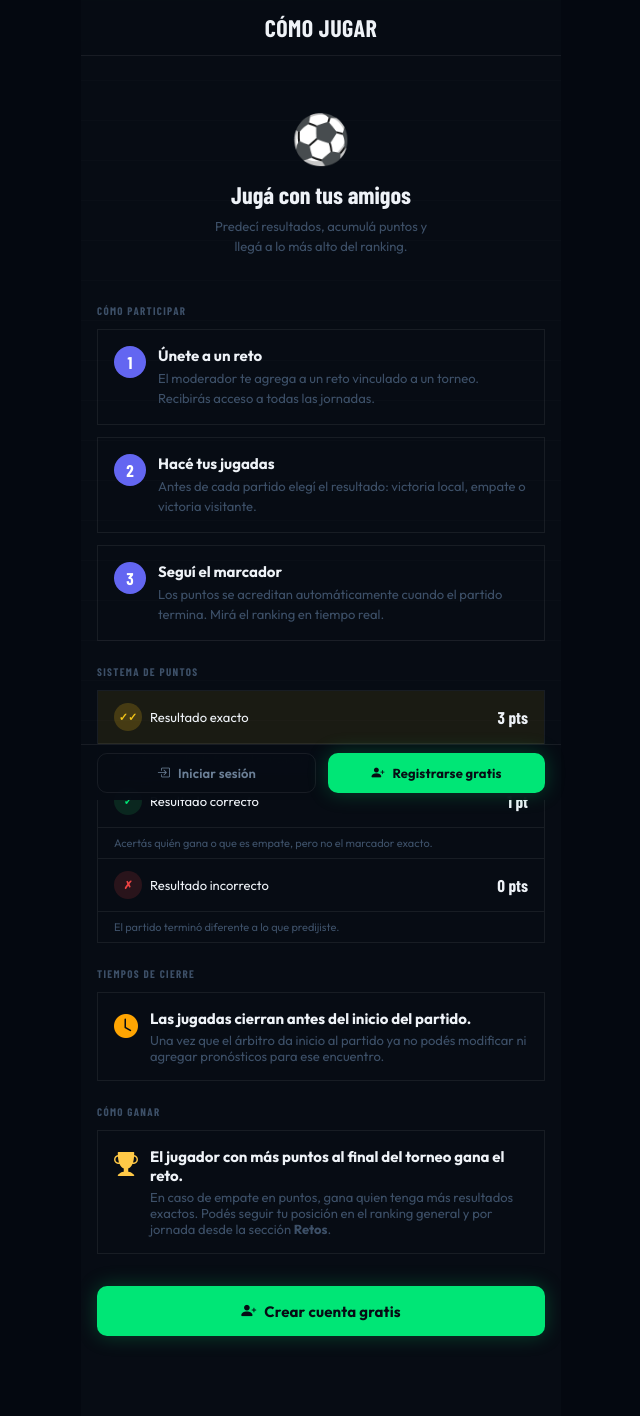
After one commit to andrei-194/polla-millonaria, a Django app: page /como-jugar/ in a window 1280 px wide. The commit adds this page. Shown: the whole page, without its empty margins (319-959 px from the left). Run offline with Django 5.2, Linux system fonts and the light colour scheme; parts of the project's set-up code (start-up, migrations or seed data) failed here and were passed over; some web fonts are replaced.

Commit message:
feat: seccion Como Jugar y sistema de Anuncios dinamicos en home
- Reemplaza 'Alertas' en nav por 'Reglas' (/como-jugar/) con icono de pregunta
- Nueva pagina Como Jugar: explica participacion, puntuacion (exacto=3pts,
  resultado=1pt) y como ganar; accesible para usuarios autenticados y anonimos
- Nueva app announcements con modelo Anuncio (titulo, cuerpo, emoji, CTA,
  fechas de vigencia, orden) administrable desde Django Admin
- Los anuncios activos aparecen en la pantalla de inicio para todos los usuarios
- CSS nuevo: .anuncio-card y .rules-* integrados al tema Stadium Night

Co-Authored-By: Claude Sonnet 4.6 <noreply@anthropic.com>

```diff
--- /dev/null
+++ b/polla_futbolera/apps/announcements/infrastructure/urls.py
@@ -0,0 +1,8 @@
+from django.urls import path
+from .views import como_jugar
+
+app_name = "announcements"
+
+urlpatterns = [
+    path("", como_jugar, name="como_jugar"),
+]
--- /dev/null
+++ b/polla_futbolera/apps/announcements/infrastructure/views.py
@@ -0,0 +1,5 @@
+from django.shortcuts import render
+
+
+def como_jugar(request):
+    return render(request, "como_jugar/index.html")
--- a/polla_futbolera/apps/quinielas/infrastructure/views.py
+++ b/polla_futbolera/apps/quinielas/infrastructure/views.py
@@ -16,6 +16,7 @@ from .forms import InscribirJugadorForm
 from .permissions import jugador_required, moderador_required
 from apps.scoring.infrastructure.models import RankingAcumulado
 from apps.tournaments.infrastructure.models import Fecha, Match
+from apps.announcements.infrastructure.models import Anuncio
 
 User = get_user_model()
 
@@ -112,6 +113,7 @@ def quiniela_list(request):
         "proximos_partidos": proximos_partidos,
         "mis_total_pts": mis_total_pts,
         "today": today_str,
+        "anuncios": Anuncio.activos_ahora(),
     })
 
 
--- a/polla_futbolera/config/settings/base.py
+++ b/polla_futbolera/config/settings/base.py
@@ -30,6 +30,7 @@ LOCAL_APPS = [
     "apps.predictions",
     "apps.scoring",
     "apps.notifications",
+    "apps.announcements",
 ]
 
 INSTALLED_APPS = DJANGO_APPS + THIRD_PARTY_APPS + LOCAL_APPS
--- a/polla_futbolera/config/urls.py
+++ b/polla_futbolera/config/urls.py
@@ -12,6 +12,7 @@ urlpatterns = [
     path("quinielas/", include("apps.quinielas.infrastructure.urls")),
     path("torneos/", include("apps.tournaments.infrastructure.urls")),
     path("notificaciones/", include("apps.notifications.infrastructure.urls")),
+    path("como-jugar/", include("apps.announcements.infrastructure.urls")),
 ] + static(settings.MEDIA_URL, document_root=settings.MEDIA_ROOT)
 
 if settings.DEBUG:
--- a/polla_futbolera/static/css/main.css
+++ b/polla_futbolera/static/css/main.css
@@ -2218,3 +2218,156 @@ textarea.form-input {
   padding: 4px 0;
   max-width: 100vw;
 }
+
+/* ── Anuncios ────────────────────────────────────────────── */
+.anuncios-list { display: flex; flex-direction: column; gap: var(--s3); margin-bottom: var(--s4); }
+
+.anuncio-card {
+  display: flex;
+  align-items: flex-start;
+  gap: var(--s3);
+  background: linear-gradient(135deg, rgba(var(--accent-rgb, 99,102,241), 0.12) 0%, rgba(var(--accent-rgb, 99,102,241), 0.04) 100%);
+  border: 1px solid rgba(var(--accent-rgb, 99,102,241), 0.25);
+  border-radius: var(--radius-lg);
+  padding: var(--s4);
+}
+
+.anuncio-card__emoji {
+  font-size: 2rem;
+  line-height: 1;
+  flex-shrink: 0;
+}
+
+.anuncio-card__body { flex: 1; min-width: 0; }
+
+.anuncio-card__titulo {
+  display: block;
+  font-size: var(--text-md);
+  font-family: var(--font-display);
+  color: var(--text-primary);
+  margin-bottom: var(--s1);
+}
+
+.anuncio-card__cuerpo {
+  font-size: var(--text-sm);
+  color: var(--text-muted);
+  margin: 0;
+  line-height: 1.5;
+}
+
+/* ── Cómo Jugar ──────────────────────────────────────────── */
+.rules-hero {
+  text-align: center;
+  padding: var(--s8) var(--s4) var(--s6);
+}
+
+.rules-hero__icon { font-size: 3rem; margin-bottom: var(--s3); }
+
+.rules-hero__title {
+  font-size: var(--text-xl);
+  font-family: var(--font-display);
+  color: var(--text-primary);
+  margin: 0 0 var(--s2);
+}
+
+.rules-hero__sub {
+  font-size: var(--text-sm);
+  color: var(--text-muted);
+  margin: 0;
+  max-width: 28ch;
+  margin-inline: auto;
+  line-height: 1.5;
+}
+
+.rules-steps { display: flex; flex-direction: column; gap: var(--s3); margin-bottom: var(--s4); }
+
+.rules-step {
+  display: flex;
+  align-items: flex-start;
+  gap: var(--s3);
+  background: var(--surface);
+  border-radius: var(--radius-lg);
+  padding: var(--s4);
+  border: 1px solid var(--border);
+}
+
+.rules-step__num {
+  width: 32px;
+  height: 32px;
+  border-radius: 50%;
+  background: var(--accent, #6366f1);
+  color: #fff;
+  font-family: var(--font-display);
+  font-size: var(--text-md);
+  display: flex;
+  align-items: center;
+  justify-content: center;
+  flex-shrink: 0;
+}
+
+.rules-step__body { flex: 1; }
+.rules-step__body strong { display: block; color: var(--text-primary); margin-bottom: var(--s1); }
+.rules-step__body p { margin: 0; font-size: var(--text-sm); color: var(--text-muted); line-height: 1.5; }
+
+.rules-points { background: var(--surface); border-radius: var(--radius-lg); border: 1px solid var(--border); overflow: hidden; margin-bottom: var(--s4); }
+
+.rules-points__row {
+  display: flex;
+  align-items: center;
+  justify-content: space-between;
+  padding: var(--s3) var(--s4);
+  border-bottom: 1px solid var(--border);
+}
+
+.rules-points__row--highlight { background: rgba(245,197,24,0.08); }
+
+.rules-points__left { display: flex; align-items: center; gap: var(--s2); }
+
+.rules-points__badge {
+  display: inline-flex;
+  align-items: center;
+  justify-content: center;
+  width: 28px;
+  height: 28px;
+  border-radius: 50%;
+  font-size: var(--text-xs);
+  font-weight: 700;
+  flex-shrink: 0;
+}
+
+.rules-points__badge--gold { background: rgba(245,197,24,0.2); color: #f5c518; }
+.rules-points__badge--green { background: rgba(34,197,94,0.15); color: var(--success, #22c55e); }
+.rules-points__badge--red { background: rgba(239,68,68,0.15); color: var(--error, #ef4444); }
+
+.rules-points__label { font-size: var(--text-sm); color: var(--text-primary); }
+
+.rules-points__val {
+  font-family: var(--font-display);
+  font-size: var(--text-md);
+  color: var(--text-primary);
+  white-space: nowrap;
+}
+
+.rules-points__desc {
+  padding: var(--s2) var(--s4);
+  font-size: var(--text-xs);
+  color: var(--text-muted);
+  margin: 0;
+  border-bottom: 1px solid var(--border);
+}
+
+.rules-points__desc:last-child { border-bottom: none; }
+
+.rules-card {
+  display: flex;
+  align-items: flex-start;
+  gap: var(--s3);
+  background: var(--surface);
+  border-radius: var(--radius-lg);
+  border: 1px solid var(--border);
+  padding: var(--s4);
+  margin-bottom: var(--s4);
+}
+
+.rules-card__icon { font-size: 1.5rem; flex-shrink: 0; margin-top: 2px; }
+.rules-card p { margin: 0; }
--- a/polla_futbolera/templates/base.html
+++ b/polla_futbolera/templates/base.html
@@ -125,11 +125,11 @@
     </span>
     {% endif %}
 
-    <a href="{% url 'notifications:list' %}"
-       class="bottom-nav__item {% block nav_notifications %}{% endblock %}"
-       aria-label="Notificaciones">
-      <i class="bi bi-bell-fill" aria-hidden="true"></i>
-      <span>Alertas</span>
+    <a href="{% url 'announcements:como_jugar' %}"
+       class="bottom-nav__item {% block nav_como_jugar %}{% endblock %}"
+       aria-label="Cómo jugar">
+      <i class="bi bi-question-circle-fill" aria-hidden="true"></i>
+      <span>Reglas</span>
     </a>
 
     <a href="{% url 'accounts:profile' %}"
--- /dev/null
+++ b/polla_futbolera/templates/como_jugar/index.html
@@ -0,0 +1,108 @@
+{% extends "base.html" %}
+
+{% block title %}Cómo jugar — Toque{% endblock %}
+{% block page_title %}Cómo jugar{% endblock %}
+{% block nav_como_jugar %}active{% endblock %}
+
+{% block content %}
+
+<div class="rules-hero">
+  <div class="rules-hero__icon">⚽</div>
+  <p class="rules-hero__title">Jugá con tus amigos</p>
+  <p class="rules-hero__sub">Predecí resultados, acumulá puntos y llegá a lo más alto del ranking.</p>
+</div>
+
+<!-- Cómo participar -->
+<div class="section-title">Cómo participar</div>
+
+<div class="rules-steps">
+  <div class="rules-step">
+    <div class="rules-step__num">1</div>
+    <div class="rules-step__body">
+      <strong>Únete a un reto</strong>
+      <p>El moderador te agrega a un reto vinculado a un torneo. Recibirás acceso a todas las jornadas.</p>
+    </div>
+  </div>
+  <div class="rules-step">
+    <div class="rules-step__num">2</div>
+    <div class="rules-step__body">
+      <strong>Hacé tus jugadas</strong>
+      <p>Antes de cada partido elegí el resultado: victoria local, empate o victoria visitante.</p>
+    </div>
+  </div>
+  <div class="rules-step">
+    <div class="rules-step__num">3</div>
+    <div class="rules-step__body">
+      <strong>Seguí el marcador</strong>
+      <p>Los puntos se acreditan automáticamente cuando el partido termina. Mirá el ranking en tiempo real.</p>
+    </div>
+  </div>
+</div>
+
+<!-- Sistema de puntos -->
+<div class="section-title">Sistema de puntos</div>
+
+<div class="rules-points">
+  <div class="rules-points__row rules-points__row--highlight">
+    <div class="rules-points__left">
+      <span class="rules-points__badge rules-points__badge--gold">✓✓</span>
+      <span class="rules-points__label">Resultado exacto</span>
+    </div>
+    <span class="rules-points__val">3 pts</span>
+  </div>
+  <p class="rules-points__desc">Acertás el resultado final Y el marcador exacto (ej: 2–1).</p>
+
+  <div class="rules-points__row">
+    <div class="rules-points__left">
+      <span class="rules-points__badge rules-points__badge--green">✓</span>
+      <span class="rules-points__label">Resultado correcto</span>
+    </div>
+    <span class="rules-points__val">1 pt</span>
+  </div>
+  <p class="rules-points__desc">Acertás quién gana o que es empate, pero no el marcador exacto.</p>
+
+  <div class="rules-points__row">
+    <div class="rules-points__left">
+      <span class="rules-points__badge rules-points__badge--red">✗</span>
+      <span class="rules-points__label">Resultado incorrecto</span>
+    </div>
+    <span class="rules-points__val">0 pts</span>
+  </div>
+  <p class="rules-points__desc">El partido terminó diferente a lo que predijiste.</p>
+</div>
+
+<!-- Tiempos de cierre -->
+<div class="section-title">Tiempos de cierre</div>
+
+<div class="rules-card">
+  <i class="bi bi-clock-fill rules-card__icon" style="color:var(--warning);"></i>
+  <div>
+    <strong>Las jugadas cierran antes del inicio del partido.</strong>
+    <p style="margin:var(--s1) 0 0; color:var(--text-muted); font-size:var(--text-sm);">
+      Una vez que el árbitro da inicio al partido ya no podés modificar ni agregar pronósticos para ese encuentro.
+    </p>
+  </div>
+</div>
+
+<!-- Cómo ganar -->
+<div class="section-title">Cómo ganar</div>
+
+<div class="rules-card">
+  <i class="bi bi-trophy-fill rules-card__icon" style="color:var(--gold, #f5c518);"></i>
+  <div>
+    <strong>El jugador con más puntos al final del torneo gana el reto.</strong>
+    <p style="margin:var(--s1) 0 0; color:var(--text-muted); font-size:var(--text-sm);">
+      En caso de empate en puntos, gana quien tenga más resultados exactos. Podés seguir tu posición en el ranking general y por jornada desde la sección <strong>Retos</strong>.
+    </p>
+  </div>
+</div>
+
+{% if not user.is_authenticated %}
+<div style="margin-top:var(--s8); text-align:center;">
+  <a href="{% url 'accounts:register' %}" class="btn btn-primary">
+    <i class="bi bi-person-plus-fill"></i> Crear cuenta gratis
+  </a>
+</div>
+{% endif %}
+
+{% endblock %}
```
Also changed, not shown: polla_futbolera/apps/announcements/apps.py (added, +8 -0 lines), polla_futbolera/apps/announcements/infrastructure/admin.py (added, +17 -0 lines), polla_futbolera/apps/announcements/infrastructure/models.py (added, +33 -0 lines), polla_futbolera/templates/quinielas/list.html (+19 -0 lines), polla_futbolera/apps/announcements/__init__.py (added), polla_futbolera/apps/announcements/infrastructure/__init__.py (added), polla_futbolera/apps/announcements/migrations/0001_initial.py (added), polla_futbolera/apps/announcements/migrations/__init__.py (added).
